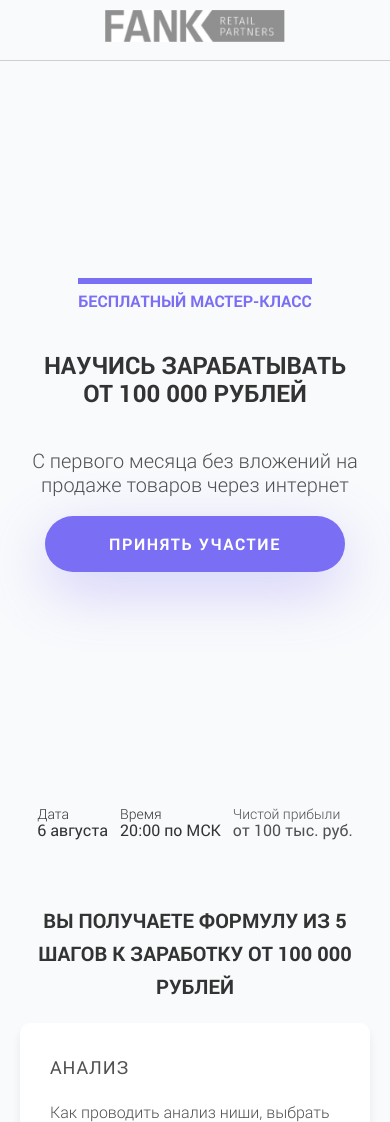
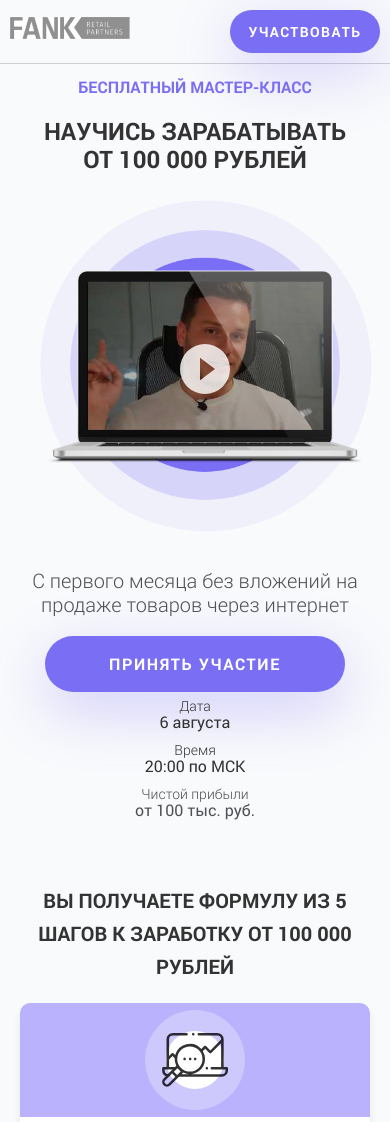
Before and after one commit to kononovm/fankretailpartners, a website: page app/index.html in a window 390 px wide. Shown: the top 1122 px of the page. Drawn offline with Linux system fonts and the light colour scheme.

Commit message:
Поправил изображения в адаптивной версии

```diff
--- a/app/index.html
+++ b/app/index.html
@@ -41,11 +41,16 @@
 				<a class="head__nav-item scroll" href="#action">Регистрация</a>
 			</nav>
 			<p class="head__live">Онлайн трансляция по всему миру</p>
+			<a href="#" class="btn btn--blue head__hidden-btn">Участвовать</a>
 		</header>
+		<div class="mobile_titles">
+			<span class="main-content__desc">Бесплатный мастер-класс</span>
+			<h1 class="main-content__title">Научись зарабатывать<br>от 100 000 рублей</h1>
+		</div>
 		<div class="head__body main-content">
 			<div class="main-content__text">
-				<span class="main-content__desc">Бесплатный мастер-класс</span>
-				<h1 class="main-content__title">Научись зарабатывать<br>от 100 000 рублей</h1>
+				<span class="main-content__desc desctop-titles">Бесплатный мастер-класс</span>
+				<h1 class="main-content__title desctop-titles">Научись зарабатывать<br>от 100 000 рублей</h1>
 				<p class="main-content__subtitle">С первого месяца без вложений на продаже товаров через интернет</p>
 				<div class="main-content__action">
 					<a href="#action" class="main-content__button btn btn--blue scroll">Принять участие</a>
--- a/app/sass/_media.sass
+++ b/app/sass/_media.sass
@@ -7,8 +7,6 @@
 	.head__header
 		padding: 20px
 	.head__body
-		padding: 0 20px
-	.head__footer
 		padding: 0 20px
 	.head__adv-item
 		border-right: none
@@ -75,17 +73,26 @@
 		display: none
 	.map__item
 		height: auto
-	.map__img-wrap
-		display: none
 	.partners
 		display: none
 	.service
 		padding: 20px 0
 	.map
 		padding: 20px 0
+	.map__item
+		flex-direction: column-reverse
+	.map__img-wrap
+		border-radius: 10px 10px 0 0
+		width: 100%
+	.map__img
+		width: 100px
 
 @media only screen and (max-width : 760px)
-	.main-content__video
+	.head
+		height: auto
+	.head__hidden-btn
+		display: block
+	.head__live
 		display: none
 	.head__adv-item
 		&:nth-child(3)
@@ -113,16 +120,28 @@
 		padding: 0 20px
 
 @media only screen and (max-width : 600px)
-	.head__header
-		justify-content: center
-	.head__live
+	.desctop-titles
 		display: none
+	.mobile_titles
+		display: block
+		text-align: center
+		.main-content__desc:before
+			display: none
+	.head__body
+		flex-direction: column
+	.head__footer
+		flex-direction: column
+		align-items: center
+		text-align: center
+	.main-content__video
+		order: 1
 	.head__img-wrap
 		width: 200px
 	.head__img
 		width: 100%
 	.main-content__text
 		text-align: center
+		order: 2
 	.main-content__action
 		justify-content: center
 	.head__adv-item
@@ -130,6 +149,7 @@
 		padding: 15px
 	.main-content__title
 		font-size: 30px
+		padding: 0
 
 	.sec-title
 		font-size: 20px
@@ -161,10 +181,10 @@
 		padding: 20px 0
 
 @media only screen and (max-width : 480px)
+	.wich-me__logo
+		width: 200px
 	.main-content__title
 		font-size: 24px
-	.head__footer
-		padding: 0
 	.head__adv-item
 		font-size: 16px
 		padding: 6px
@@ -176,13 +196,12 @@
 		width: 180px
 	.main-content__button
 		width: 300px
-	.wich-me__logo
-		width: 200px
+	.head__img-wrap
+		width: 120px
 	.head__body
 		padding: 0 10px
 	.main-content__desc
 		letter-spacing: 0
-		margin-top: 0
 	.wich-me__money-title
 		font-size: 30px
 	.service__item-desc:last-child
--- a/app/sass/main.sass
+++ b/app/sass/main.sass
@@ -62,6 +62,16 @@ a
 		width: 10px
 		height: 10px
 		background-color: $red
+.head__hidden-btn
+	display: none
+	width: 150px
+	padding: 10px 0
+	font-size: 14px
+.head__header .btn
+	font-size: 14px
+	padding: 10px 0
+.mobile_titles
+	display: none
 
 .main-content
 	display: flex
```
Also changed, not shown: app/css/main.min.css.
